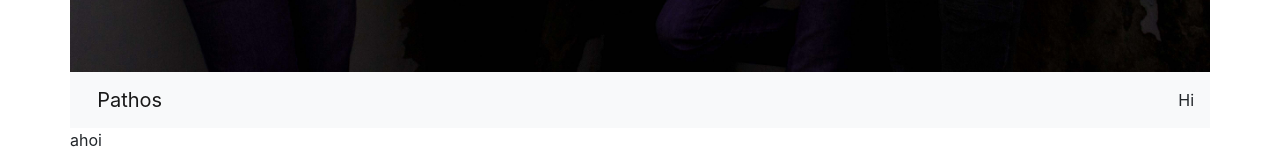
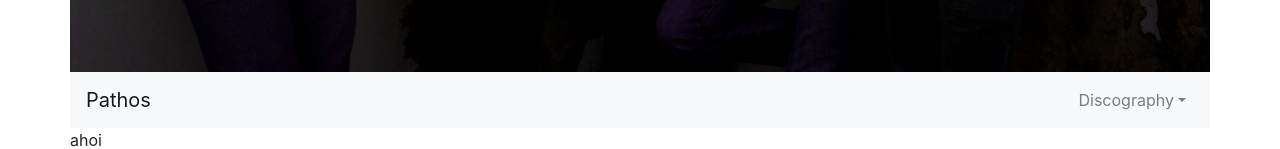
Before and after one commit to rbmarliere/pathos.band, a React (Create React App) app: page / in a window 1280 px wide. Shown: the part 688-837 px from the top of the page. Built offline with nearby package versions, Linux system fonts and the light colour scheme.

Commit message:
add discography links to navbar

```diff
--- a/src/components/NavBar.js
+++ b/src/components/NavBar.js
@@ -1,16 +1,17 @@
 import React, { Component } from "react";
-import { Link } from "react-router-dom";
 import
 {
     Collapse,
-    Container,
+    DropdownToggle,
+    DropdownMenu,
+    DropdownItem,
     Nav,
-    NavItem,
     Navbar,
+    NavbarBrand,
     NavbarToggler,
-    Row
+    NavLink,
+    UncontrolledDropdown
 } from "reactstrap";
-import logo from "../assets/img/logo.svg";
 
 class NavBar extends Component
 {
@@ -31,23 +32,29 @@ class NavBar extends Component
         return (
             <div>
                 <Navbar color="light" expand="md" light>
-                    <Link className="navbar-brand" to="/">
-                        <Container>
-                            <Row className="d-flex align-items-center">
-                                <div className="logo">
-                                    <img src={logo} alt="Pathos"/>
-                                </div>
-                                    &nbsp;
-                                    Pathos
-                            </Row>
-                        </Container>
-                    </Link>
+                    <NavbarBrand href="/">
+                        Pathos
+                    </NavbarBrand>
                     <NavbarToggler onClick={ this.toggle } />
                     <Collapse isOpen={ this.state.isOpen } navbar>
                         <Nav className="ml-auto" navbar>
-                            <NavItem>
-                                Hi
-                            </NavItem>
+                            <UncontrolledDropdown nav inNavbar>
+                                <DropdownToggle nav caret>
+                                    Discography
+                                </DropdownToggle>
+                                <DropdownMenu right>
+                                    <DropdownItem>
+                                        <NavLink href="/elixir">
+                                            Elixir
+                                        </NavLink>
+                                    </DropdownItem>
+                                    <DropdownItem>
+                                        <NavLink href="/rapture">
+                                            RAPTURE!
+                                        </NavLink>
+                                    </DropdownItem>
+                                </DropdownMenu>
+                            </UncontrolledDropdown>
                         </Nav>
                     </Collapse>
                 </Navbar>
```
Also changed, not shown: src/assets/img/logo.svg (deleted).
